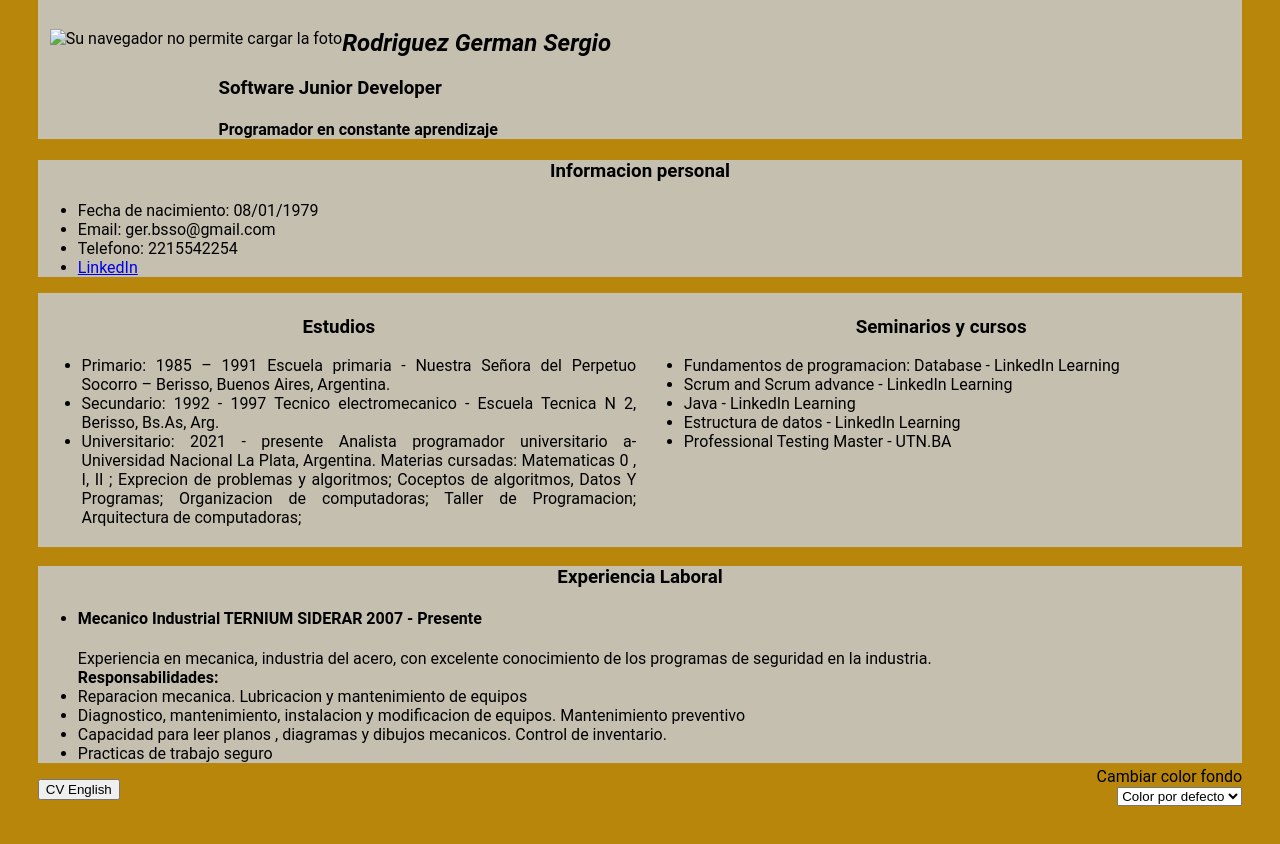
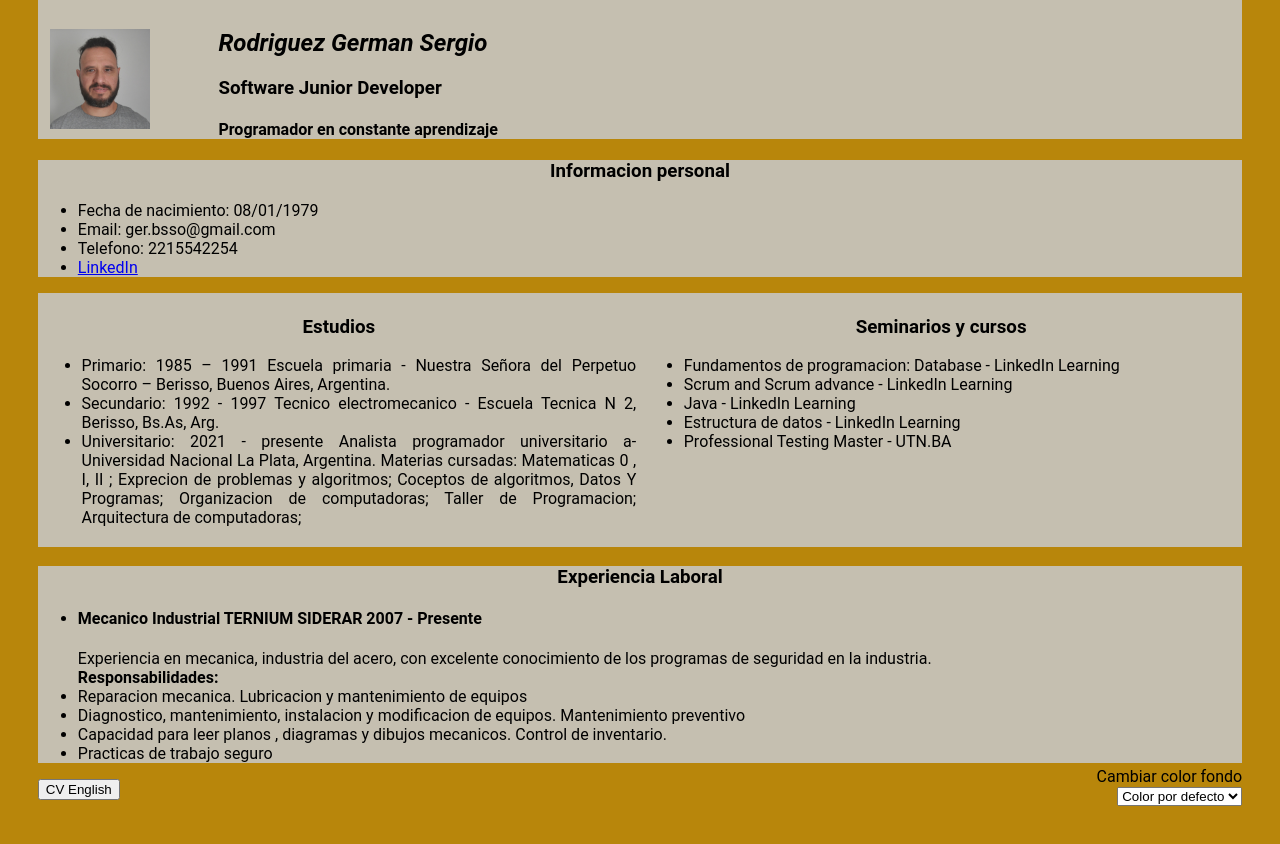
Before and after one commit to germanberisso/cv, a plain HTML site: page CV.html in a window 1280 px wide. Shown: the part 78-922 px from the top of the page. Drawn offline with Linux system fonts and the light colour scheme.

Commit message:
Update CV.html

```diff
--- a/CV.html
+++ b/CV.html
@@ -5,7 +5,7 @@
     <meta http-equiv="X-UA-Compatible" content="IE=edge">
     <meta name="viewport" content="width=device-width, initial-scale=1.0">
     <link rel="stylesheet" href="cvEstilos.css">
-    <link rel="shortcut icon" href="/CurriculumVitae/fotocarnet.JPG" type="image/x-icon">
+    <link rel="shortcut icon" href="/cv/fotocarnet.JPG" type="image/x-icon">
     <script src="cv.js"></script>
     <title>CurriculumVitae</title>
 </head>
@@ -15,7 +15,7 @@
             <h1>Curriculum Vitae</h1>
         </div>
         <div id="foto">
-            <img src="/CurriculumVitae/fotocarnet.JPG" id="txtRight"
+            <img src="/cv/fotocarnet.JPG" id="txtRight"
             alt="Su navegador no permite cargar la foto"
             width="100px" height="100"  >
         </div>
```
